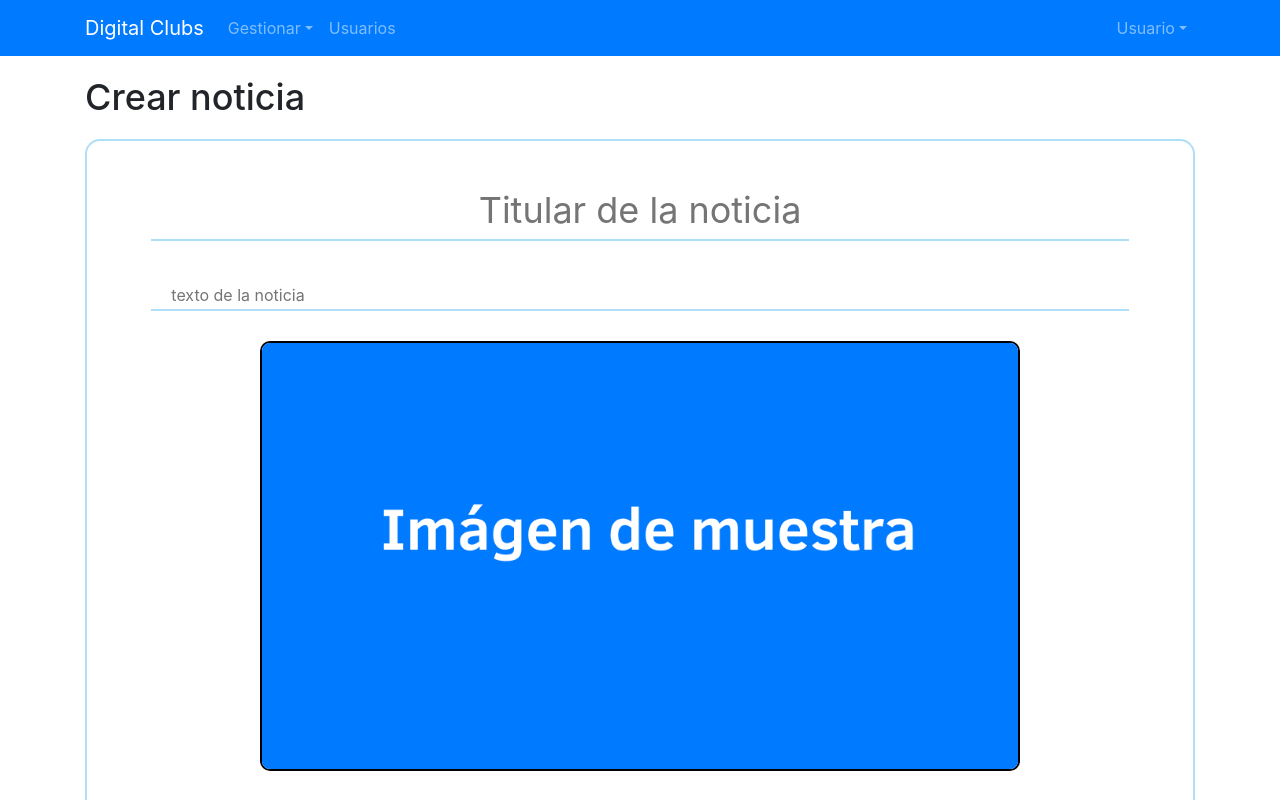
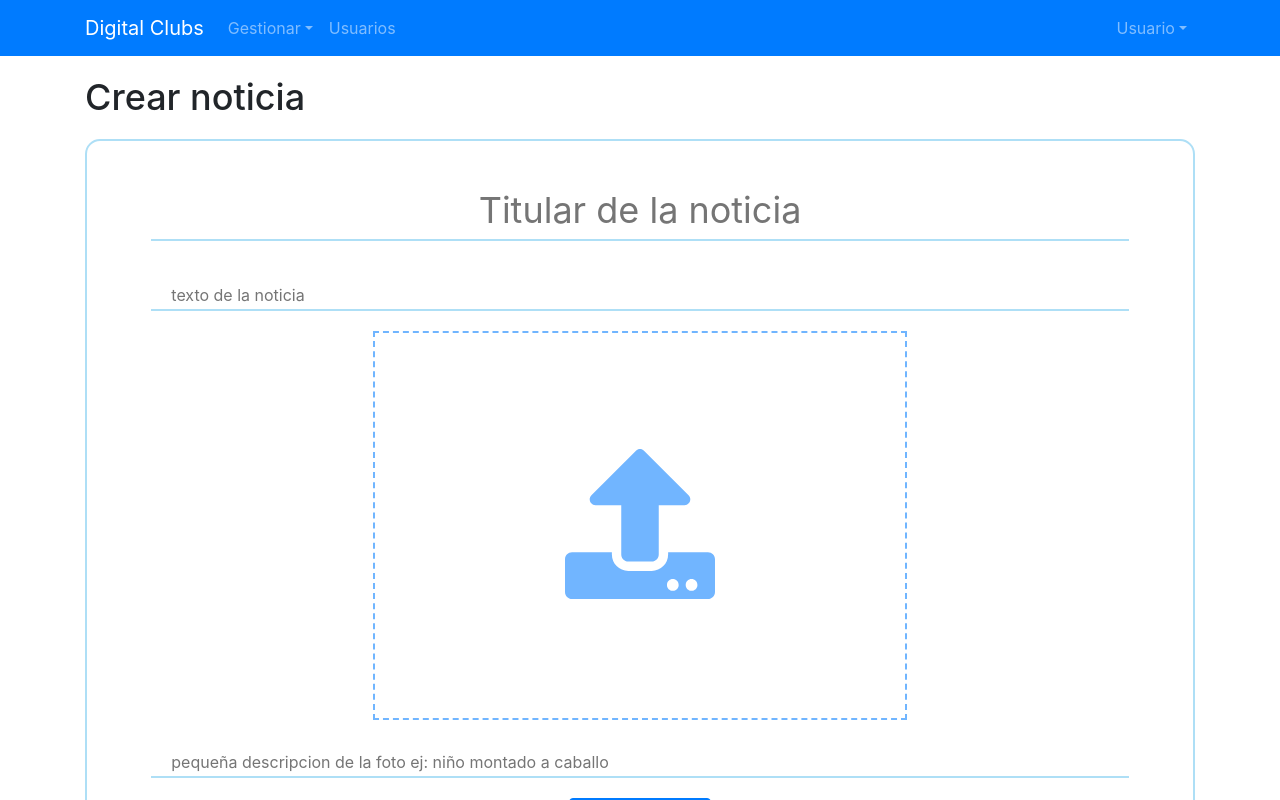
Before and after one commit to mikicastro7/digitalClub_front_gestor, a React (Create React App) app: page /noticias/crear-noticia in a window 1280 px wide. Shown: the top 800 px of the page. Built offline with nearby package versions, Linux system fonts and the light colour scheme; the HTML template or start-up script is replaced by a standard one.

Commit message:
Add noticia subir imagen restilizado y boton publicar

```diff
--- a/src/Components/Noticias/AddNoticia.jsx
+++ b/src/Components/Noticias/AddNoticia.jsx
@@ -5,7 +5,7 @@ import { FontAwesomeIcon } from "@fortawesome/react-fontawesome";
 import { faUpload } from "@fortawesome/free-solid-svg-icons";
 
 const AddNoticia = () => {
-  const [img, setImg] = useState("/img_muestra.jpg");
+  const [img, setImg] = useState("");
 
   const changeImgHandler = (e) => {
     const reader = new FileReader();
@@ -14,7 +14,9 @@ const AddNoticia = () => {
         setImg(reader.result);
       }
     };
-    reader.readAsDataURL(e.target.files[0]);
+    if (e.target.files[0]) {
+      reader.readAsDataURL(e.target.files[0]);
+    }
   };
   return (
     <section>
@@ -22,12 +24,12 @@ const AddNoticia = () => {
       <form className="form-crear-noticia">
         <TextareaAutosize name="titulo" className="input-noticia input-titular-noticia" placeholder="Titular de la noticia" />
         <TextareaAutosize name="cuerpo" className="input-noticia" placeholder="texto de la noticia" />
-        <img className="crear-noticia-img" src={img} alt="" />
         <label className="label-img-noticia" htmlFor="imagen">
-          <span><FontAwesomeIcon icon={faUpload} /></span>
+          {img ? <img className="crear-noticia-img" src={img} alt="" /> : <span><FontAwesomeIcon icon={faUpload} /></span>}
         </label>
         <input className="input-img-noticia" id="imagen" onChange={(e) => changeImgHandler(e)} name="imagen" accept="image/png,image/jpeg" type="file" />
         <TextareaAutosize name="alt" className="input-noticia" placeholder="pequeña descripcion de la foto ej: niño montado a caballo" />
+        <button type="submit" className="btn btn-primary">Publicar noticia</button>
       </form>
     </section>
   );
--- a/src/index.css
+++ b/src/index.css
@@ -160,16 +160,22 @@ ul.noticia-content {
 }
 
 .label-img-noticia span {
-  display: block;
   font-size: 100px;
-  color: #007bff;
+  color: #007bff8e;
   text-align: center;
   cursor: pointer;
-  transition: 0.5;
+  transition: 0.5s;
+  border: 2px dashed #007bff8e;
+  display: inline-block;
+  padding-left: 90px;
+  padding-right: 90px;
+  padding-top: 40px;
+  padding-bottom: 40px;
 }
 
 .label-img-noticia span:hover {
-  color: #0069d9;
+  color: #007bff;
+  border: 2px dashed #007bff;
 }
 
 .label-img-noticia {
@@ -181,6 +187,19 @@ ul.noticia-content {
   .noticia img {
     width: 70%;
   }
+
+  .label-img-noticia span {
+    font-size: 150px;
+    padding-left: 190px;
+    padding-right: 190px;
+    padding-top: 80px;
+    padding-bottom: 80px;
+  }
+}
+
+.crear-noticia-img:hover {
+  cursor: pointer;
+  opacity: 0.8;
 }
 
 @media only screen and (min-width: 992px) {
```
